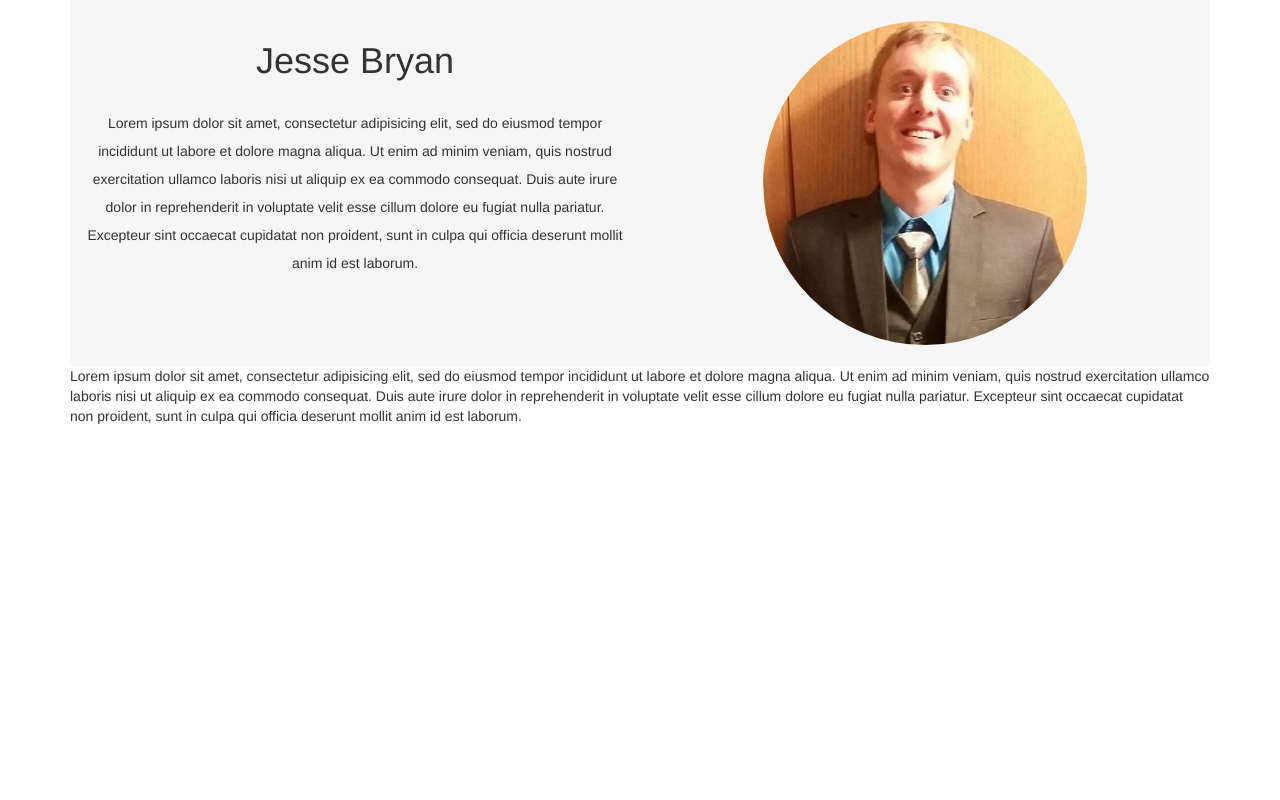
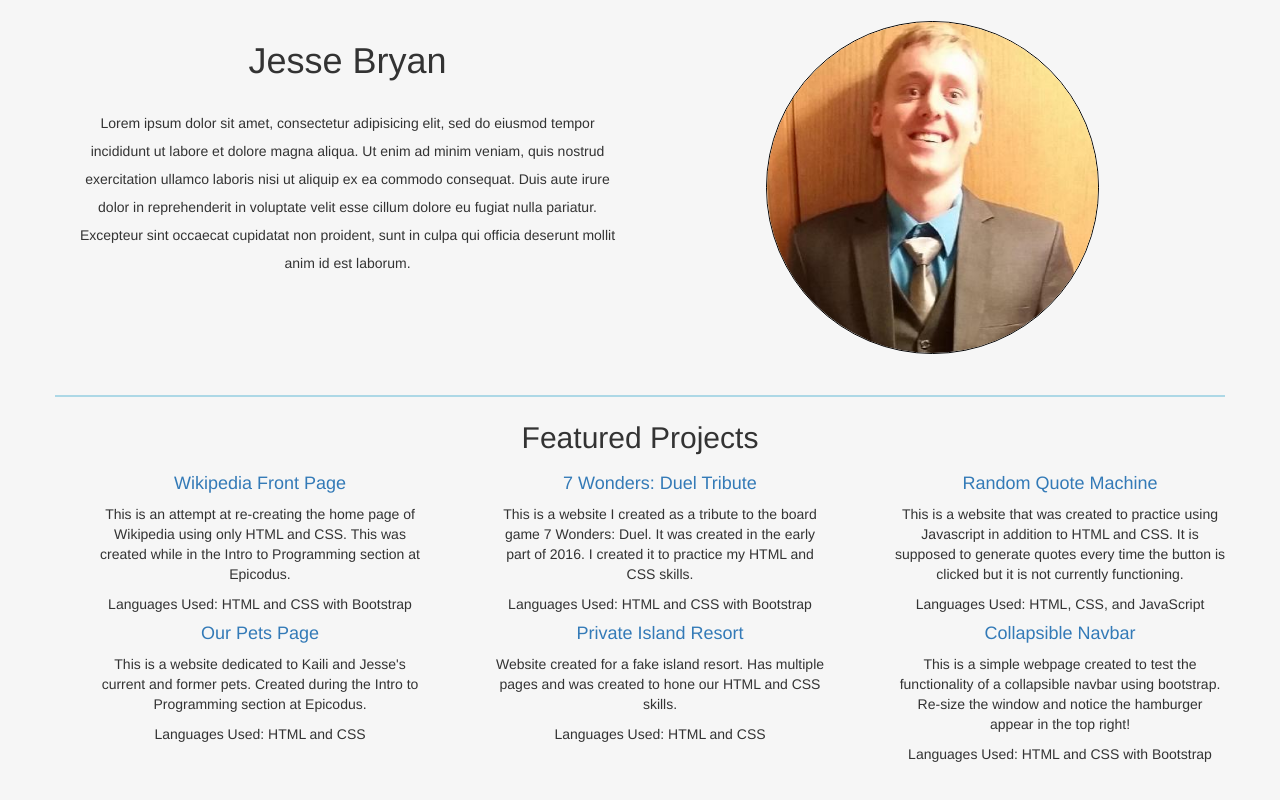
Before and after one commit to JBryan22/portfolio, a plain HTML site: page index.html in a window 1280 px wide. Drawn offline with nearby package versions, Linux system fonts and the light colour scheme.

Commit message:
Add a featured projects portion of the website - pre CSS styling

```diff
--- a/css/styles.css
+++ b/css/styles.css
@@ -1,5 +1,12 @@
+body {
+  background-color: #f6f6f6;
+}
+
+.container {
+  padding: 0;
+}
+
 .header {
-  background-color: #f6f6f6;
   text-align: center;
   margin: auto;
   padding: 1.5em 0;
@@ -12,7 +19,19 @@
 
 .header img {
   border-radius: 50%;
+  border: 1px solid black;
   width:60%;
   display:block;
   margin:auto;
 }
+
+.projects h2 {
+  padding-top: 0.8em;
+  border-top: 2px solid lightblue;
+  text-align: center;
+}
+
+.projects ul {
+  text-align: center;
+  list-style: none;
+}
--- a/index.html
+++ b/index.html
@@ -24,9 +24,55 @@
       </div>
 
       <!--PROJECTS - List of My Projects -->
-      <div class="row projects">
-        <div class="col-md-12">
-          <p>Lorem ipsum dolor sit amet, consectetur adipisicing elit, sed do eiusmod tempor incididunt ut labore et dolore magna aliqua. Ut enim ad minim veniam, quis nostrud exercitation ullamco laboris nisi ut aliquip ex ea commodo consequat. Duis aute irure dolor in reprehenderit in voluptate velit esse cillum dolore eu fugiat nulla pariatur. Excepteur sint occaecat cupidatat non proident, sunt in culpa qui officia deserunt mollit anim id est laborum.</p>
+      <div class="container projects">
+        <div class="row">
+          <div class="col-md-12">
+            <h2>Featured Projects</h2>
+          </div>
+        </div>
+        <div class="row">
+          <div class="col-md-4">
+            <ul>
+              <li>
+                <h4 class="project-name"><a href="https://github.com/JBryan22/wikipedia">Wikipedia Front Page</a></h4>
+                <p>This is an attempt at re-creating the home page of Wikipedia using only HTML and CSS. This was created while in the Intro to Programming section at Epicodus.</p>
+                <p>Languages Used: HTML and CSS with Bootstrap</p>
+              </li>
+              <li>
+                <h4 class="project-name"><a href="https://jbryan22.github.io/kailis-dog/">Our Pets Page</a></h4>
+                <p>This is a website dedicated to Kaili and Jesse's current and former pets. Created during the Intro to Programming section at Epicodus.</p>
+                <p>Languages Used: HTML and CSS</p>
+              </li>
+            </ul>
+          </div>
+          <div class="col-md-4">
+            <ul>
+              <li>
+                <h4 class="project-name"><a href="https://codepen.io/JBryan22/full/PjQvxe/">7 Wonders: Duel Tribute</a></h4>
+                <p>This is a website I created as a tribute to the board game 7 Wonders: Duel. It was created in the early part of 2016. I created it to practice my HTML and CSS skills.</p>
+                <p>Languages Used: HTML and CSS with Bootstrap</p>
+              </li>
+              <li>
+                <h4 class="project-name"><a href="https://jbryan22.github.io/private-island-resort/">Private Island Resort</a></h4>
+                <p>Website created for a fake island resort. Has multiple pages and was created to hone our HTML and CSS skills.</p>
+                <p>Languages Used: HTML and CSS</p>
+              </li>
+            </ul>
+          </div>
+          <div class="col-md-4">
+            <ul>
+              <li>
+                <h4 class="project-name"><a href="https://codepen.io/JBryan22/full/qZGexe/">Random Quote Machine</a></h4>
+                <p>This is a website that was created to practice using Javascript in addition to HTML and CSS. It is supposed to generate quotes every time the button is clicked but it is not currently functioning.</p>
+                <p>Languages Used: HTML, CSS, and JavaScript</p>
+              </li>
+              <li>
+                <h4 class="project-name"><a href="https://codepen.io/JBryan22/full/mPzyZJ/">Collapsible Navbar</a></h4>
+                <p>This is a simple webpage created to test the functionality of a collapsible navbar using bootstrap. Re-size the window and notice the hamburger appear in the top right!</p>
+                <p>Languages Used: HTML and CSS with Bootstrap</p>
+              </li>
+            </ul>
+          </div>
         </div>
       </div>
     </div>
```
